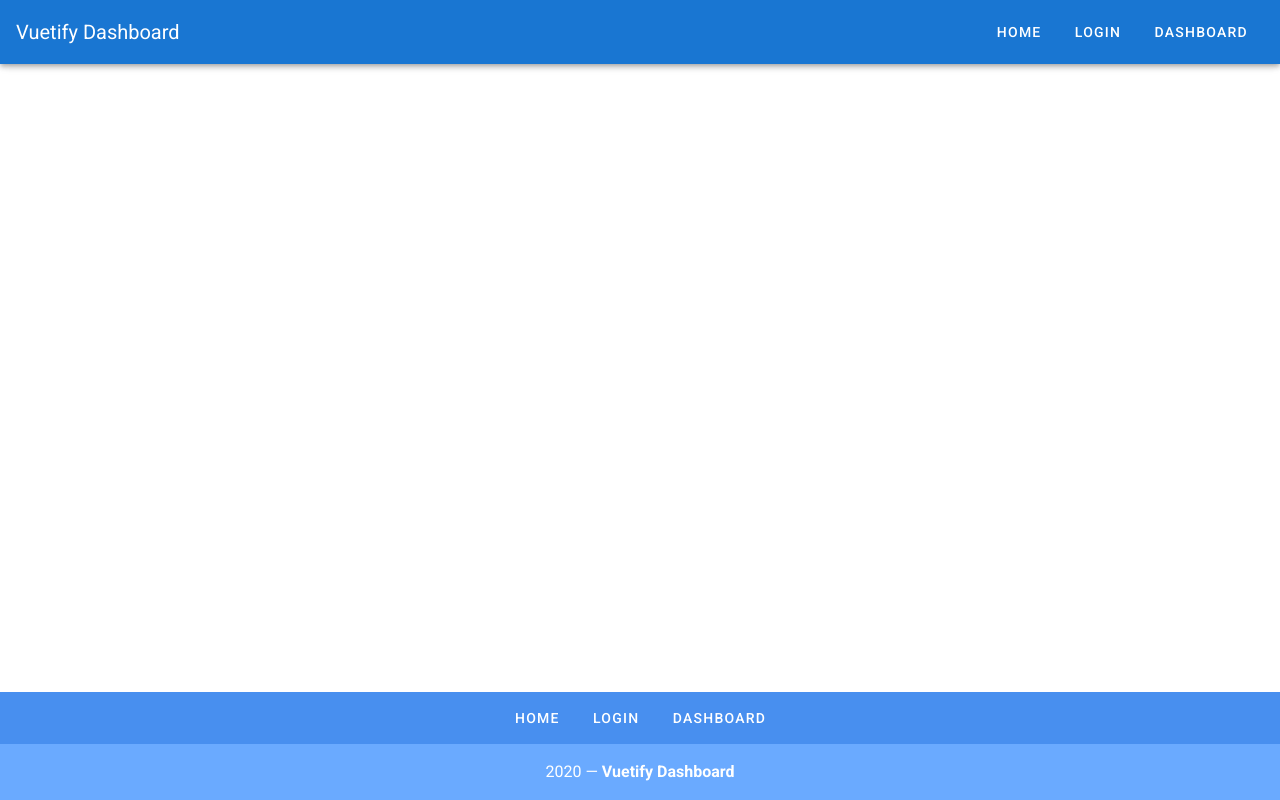
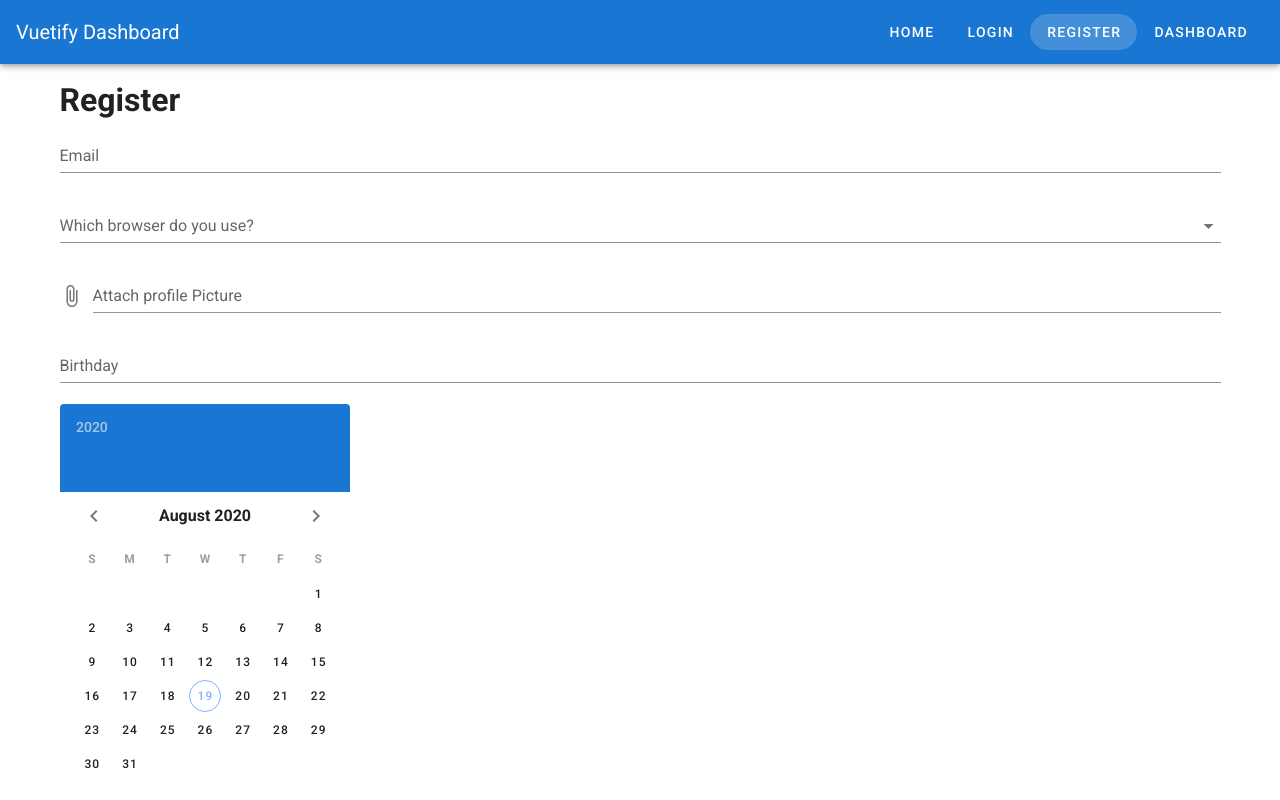
Before and after one commit to abel-masila/vuetify-dashboard, a Vue app: page /register in a window 1280 px wide. Shown: the top 800 px of the page. Built offline with nearby package versions, Linux system fonts and the light colour scheme.

Commit message:
register page

```diff
--- a/src/App.vue
+++ b/src/App.vue
@@ -56,6 +56,10 @@
           url: "/login",
         },
         {
+          label: "Register",
+          url: "/register",
+        },
+        {
           label: "Dashboard",
           url: "/dashboard",
         },
--- a/src/router/index.js
+++ b/src/router/index.js
@@ -22,6 +22,12 @@
     component: () =>
       import(/* webpackChunkName: "about" */ "../views/Dashboard.vue"),
   },
+  {
+    path: "/register",
+    name: "register",
+    component: () =>
+      import(/* webpackChunkName: "about" */ "../views/Register.vue"),
+  },
 ];
 
 const router = new VueRouter({
--- /dev/null
+++ b/src/views/Register.vue
@@ -0,0 +1,38 @@
+<template>
+  <v-container>
+    <v-row>
+      <v-col>
+        <h1>Register</h1>
+        <v-form>
+          <v-text-field label="Email" type="email"></v-text-field>
+          <v-autocomplete
+            label="Which browser do you use?"
+            :items="browsers"
+          ></v-autocomplete>
+          <v-file-input label="Attach profile Picture"></v-file-input>
+          <v-text-field
+            v-model="birthday"
+            label="Birthday"
+            readonly=""
+          ></v-text-field>
+          <v-date-picker v-model="birthday"></v-date-picker>
+          <v-checkbox label="Agree to terms and conditions"></v-checkbox>
+          <v-btn type="submit" color="primary">Submit</v-btn>
+        </v-form>
+      </v-col>
+    </v-row>
+  </v-container>
+</template>
+
+<script>
+export default {
+  data() {
+    return {
+      browsers: ["Chrome", "Firefox", "Safari", "Edge", "Brave"],
+      birthday: "",
+    };
+  },
+};
+</script>
+
+<style></style>
```
